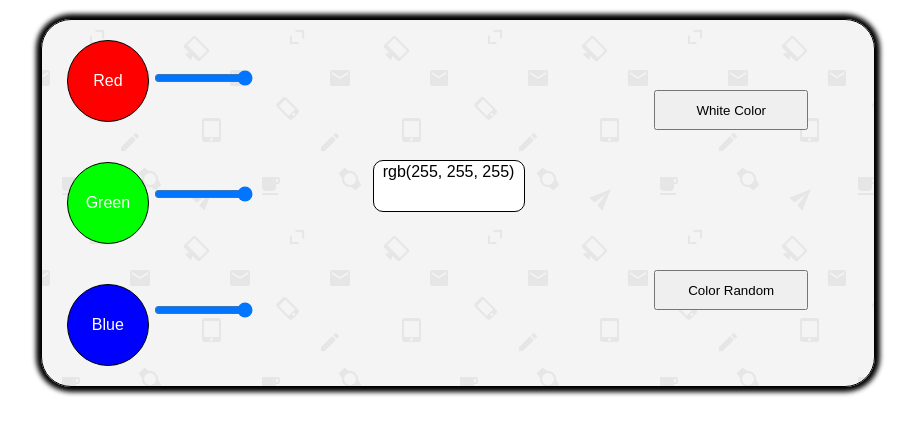
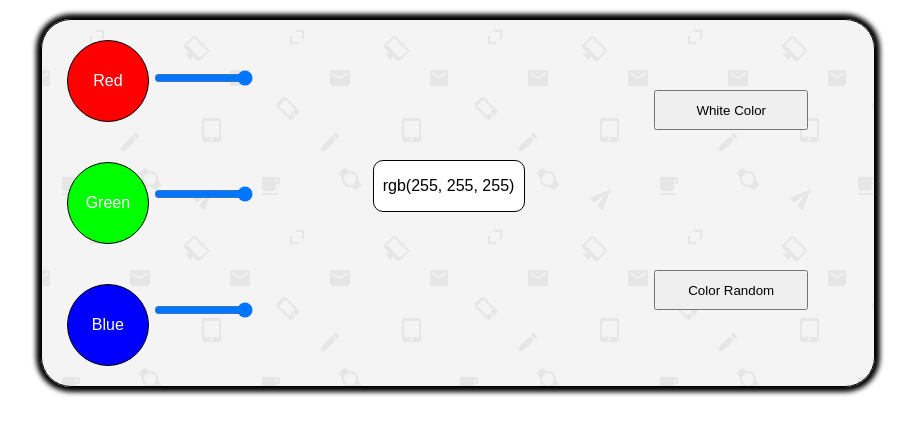
Before and after one commit to ilhamsyawalm/Part12, a plain HTML site: page index.html in a window 1280 px wide. Shown: the part 125-560 px from the top of the page, without its empty margins (182-1097 px from the left). Drawn offline with Linux system fonts and the light colour scheme.

Commit message:
menambahkan fitur baru

```diff
--- a/style.css
+++ b/style.css
@@ -77,7 +77,7 @@ input {
   width: 150px;
   height: 50px;
   text-align: center;
-  line-height: 22px;
+  line-height: 50px;
   border: 1px solid black;
   border-radius: 10px;
 }
```
